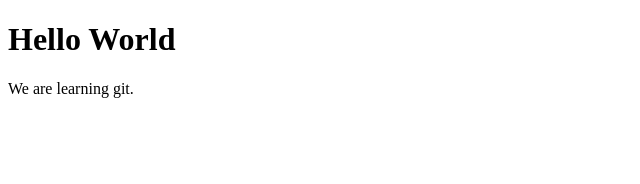
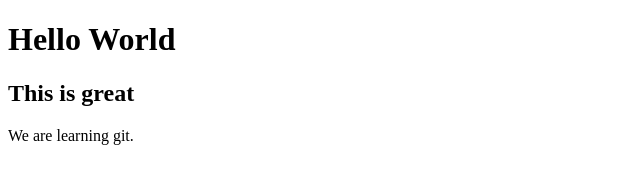
Before and after one commit to shelly-githinji/sherrie-Diala, a plain HTML site: page index.html in a window 1280 px wide. Shown: the whole page, without its empty margins (0-640 px from the left). Drawn offline with Linux system fonts and the light colour scheme.

Commit message:
added another header

```diff
--- a/index.html
+++ b/index.html
@@ -8,6 +8,7 @@
 </head>
 <body>
     <h1>Hello World</h1>
+    <h2>This is great</h2>
     <p>We are learning git.</p>
 </body>
 </html>
```
